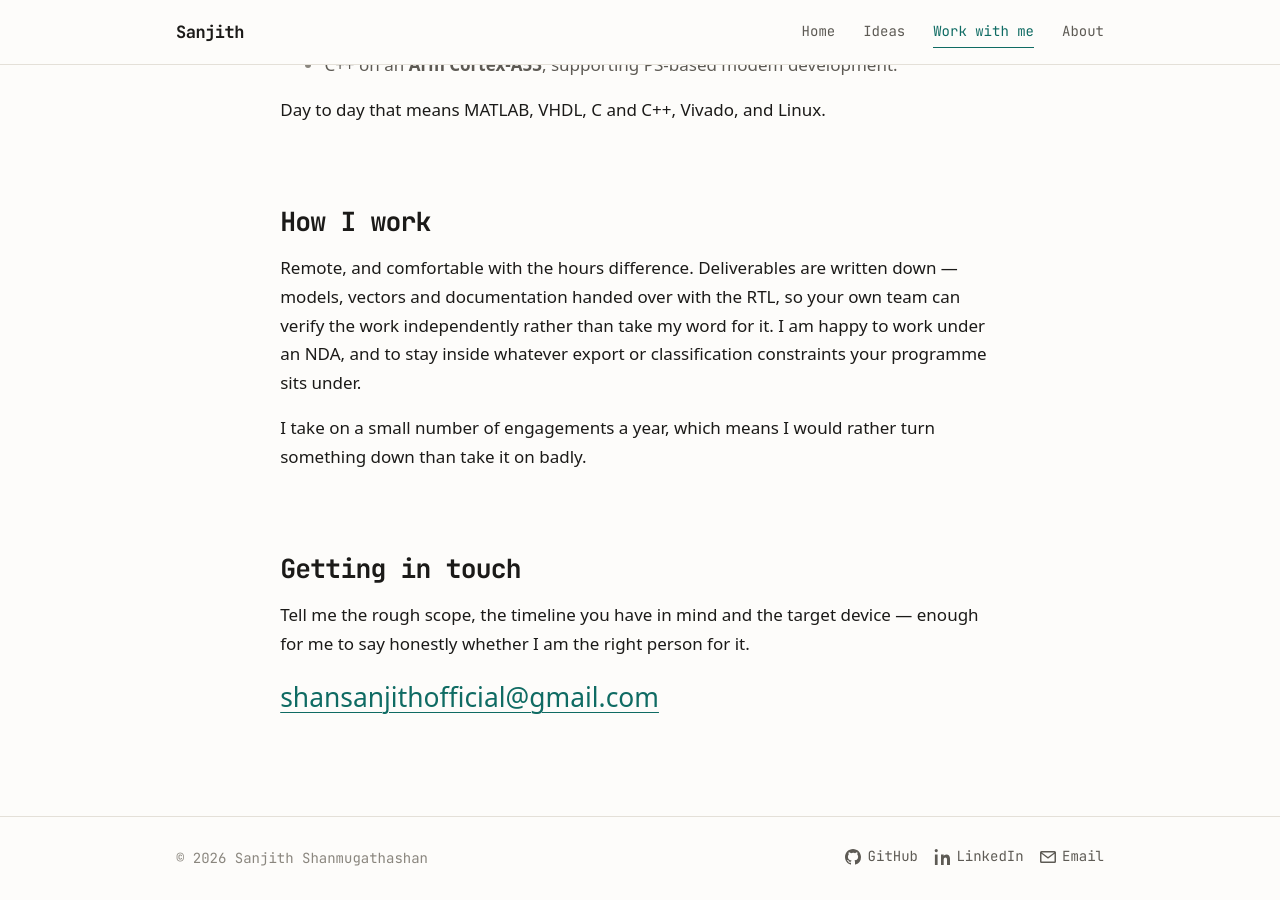
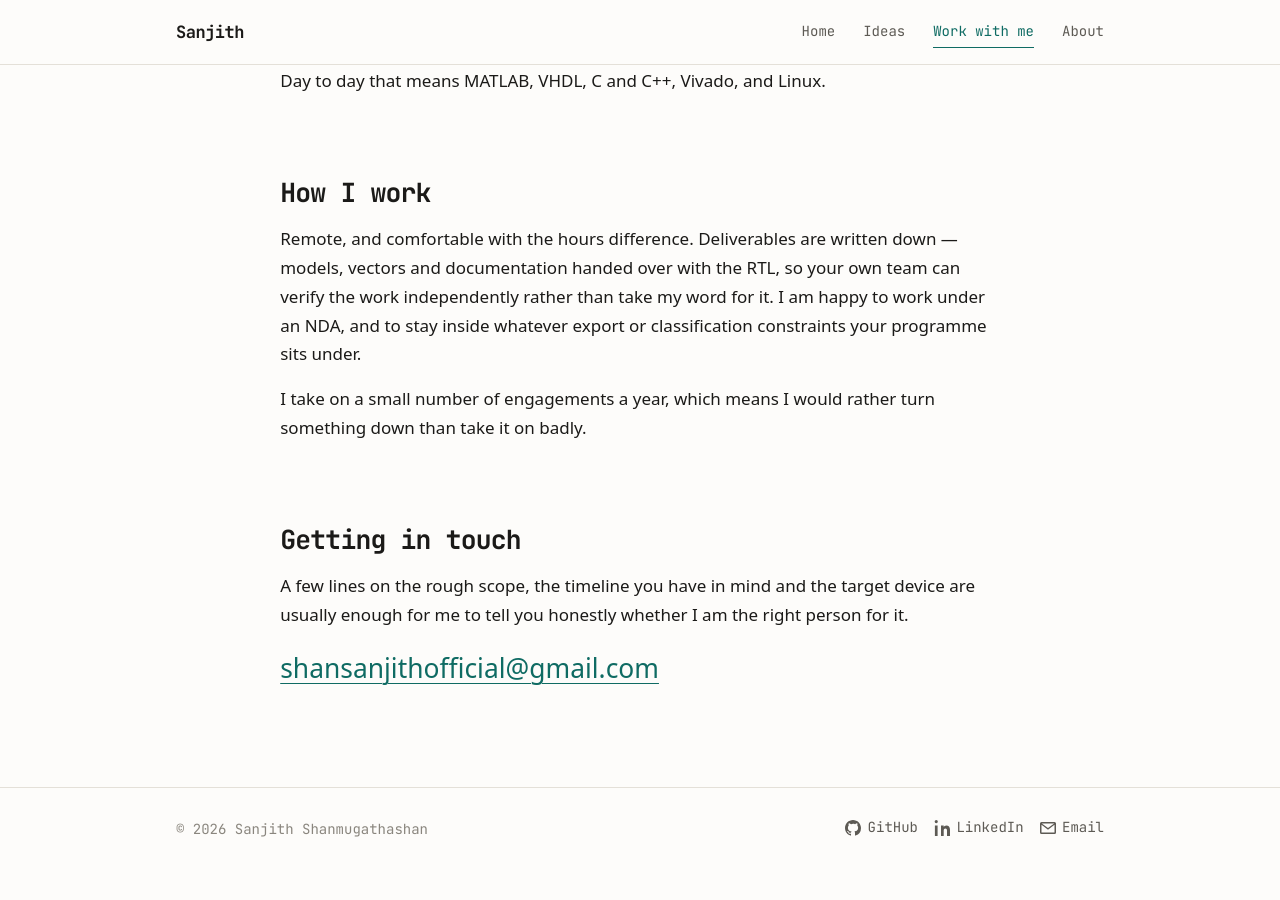
Before and after one commit to sanjith1999/sanjith1999.github.io, a Jekyll site: the page built from work.md, in a window 1280 px wide and 900 px high, scrolled down 1549 px. Built offline with Jekyll 4.4.1, drawn with Linux system fonts in a browser that asks for light colours; some web fonts are replaced; after the commit the page ends 2421 px from its top, so only the background shows below that; some of the changed text lies outside the part shown.

Commit message:
WIP001: Relax the contact wording
"Tell me..." opened on an instruction. It now offers what helps rather
than asking for it, which reads the way a first email should.

Mentorship drops "without me" - the point is the system standing on its
own, not his absence.

Co-Authored-By: Claude Opus 5 <noreply@anthropic.com>

```diff
--- a/work.md
+++ b/work.md
@@ -21,8 +21,7 @@ expensive to get wrong, and the handovers between stages where most of the cost
   whoever maintains it.
 - **System-level work** — balancing resources, integration and bring-up against what
   the whole system needs.
-- **Consulting and mentorship** — helping your engineers build systems they can carry
-  on without me.
+- **Consulting and mentorship** — helping engineers build systems they can carry on.
 
 Any one of those works on its own.
 
@@ -66,7 +65,7 @@ down than take it on badly.
 
 ## Getting in touch
 
-Tell me the rough scope, the timeline you have in mind and the target device — enough
-for me to say honestly whether I am the right person for it.
+A few lines on the rough scope, the timeline you have in mind and the target device are
+usually enough for me to tell you honestly whether I am the right person for it.
 
 <p class="contact-email"><a href="mailto:{{ site.author.email }}">{{ site.author.email }}</a></p>
```
